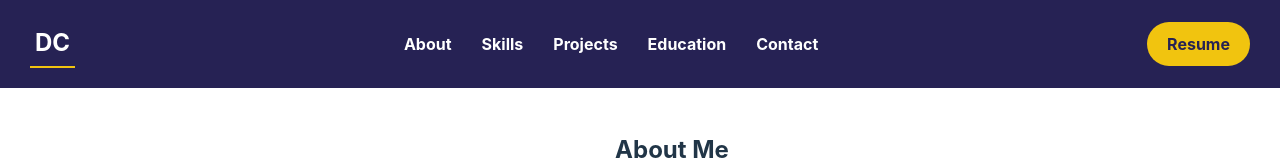
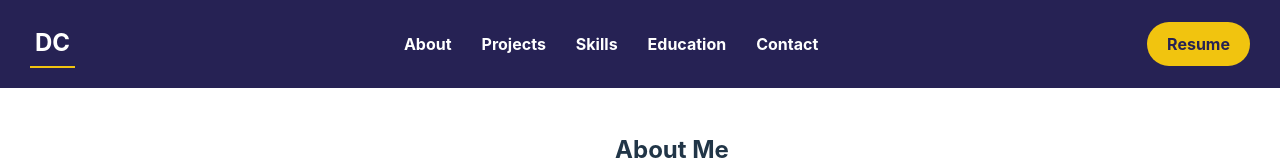
Before and after one commit to darrenxychen/portfolio-website-react, a React (Vite) app: page / in a window 1280 px wide. Shown: the top 160 px of the page. Built offline with nearby package versions, Linux system fonts and the light colour scheme.

Commit message:
reordered navbar

```diff
--- a/src/components/Header.jsx
+++ b/src/components/Header.jsx
@@ -31,19 +31,20 @@ function Header() {
           About
         </a>
         <a
+          href="#projects"
+          className={active === "#projects" ? "active" : ""}
+          onClick={() => handleClick("#projects")}
+        >
+          Projects
+        </a>
+        <a
           href="#skills"
           className={active === "#skills" ? "active" : ""}
           onClick={() => handleClick("#skills")}
         >
           Skills
         </a>
-        <a
-          href="#projects"
-          className={active === "#projects" ? "active" : ""}
-          onClick={() => handleClick("#projects")}
-        >
-          Projects
-        </a>
+
         <a
           href="#education"
           className={active === "#education" ? "active" : ""}
```
